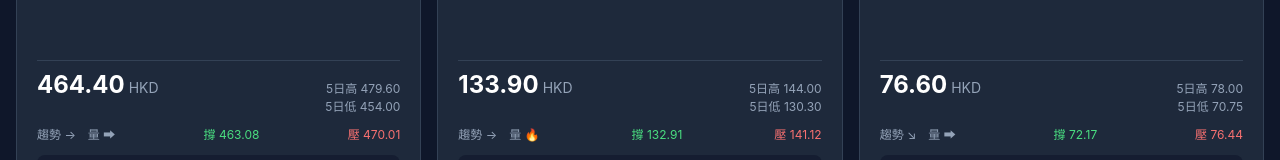
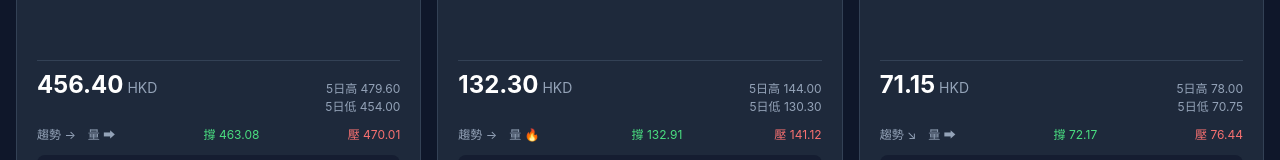
Before and after one commit to 88flytomoney-ctrl/hkstock, a React (Vite) app: page / in a window 1280 px wide. Shown: the part 743-903 px from the top of the page. Built offline with nearby package versions, Linux system fonts and the light colour scheme.

Commit message:
Fix: show latest price (last in array) instead of oldest in big display

```diff
--- a/src/components/StockCard.jsx
+++ b/src/components/StockCard.jsx
@@ -55,7 +55,7 @@ export default function StockCard({ stock }) {
         <div className="flex items-baseline justify-between border-t border-slate-700 pt-2">
           <div>
             <span className="text-2xl font-bold text-white">
-              {prices[0].close.toFixed(2)}
+              {prices[prices.length - 1].close.toFixed(2)}
             </span>
             <span className="text-sm text-slate-400 ml-1">HKD</span>
           </div>
```
